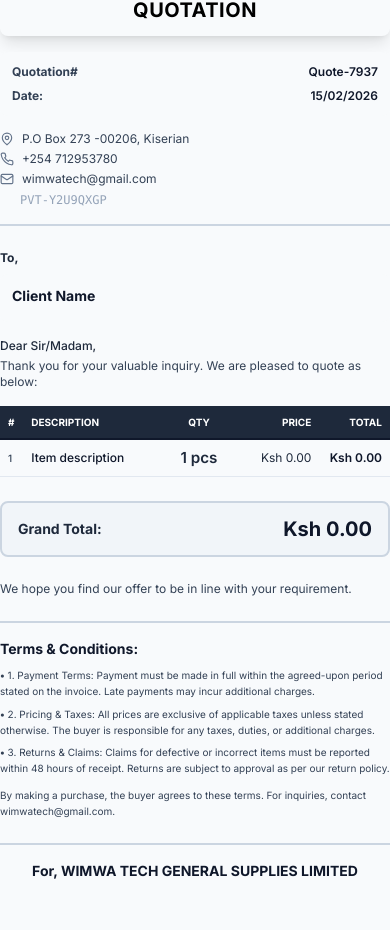
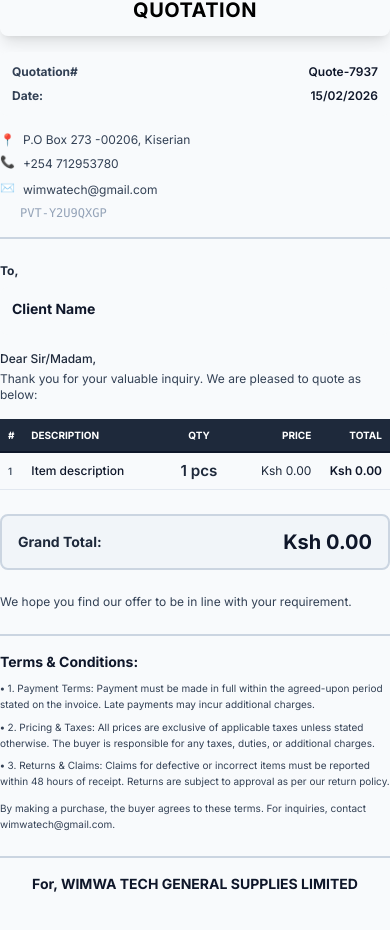
Before and after one commit to Clinton431/Quotation-Maker, a React (Create React App) app in the folder client/: page / in a window 390 px wide. Shown: the part 1477-2407 px from the top of the page. Built offline with nearby package versions, Linux system fonts and the light colour scheme; no server answers.

Commit message:
icons fix

```diff
--- a/client/src/App.js
+++ b/client/src/App.js
@@ -1,15 +1,5 @@
 import React, { useState, useRef } from "react";
-import {
-  FileText,
-  Plus,
-  Trash2,
-  Download,
-  Save,
-  Mail,
-  Phone,
-  MapPin,
-  User,
-} from "lucide-react";
+import { FileText, Plus, Trash2, Download, Save, User } from "lucide-react";
 import html2canvas from "html2canvas";
 import jsPDF from "jspdf";
 import { format } from "date-fns";
@@ -307,7 +297,7 @@
       <div className="w-full max-w-7xl mx-auto grid grid-cols-1 lg:grid-cols-3 gap-0 sm:gap-8">
         {/* ── Left Column: Form ── */}
         <div className="lg:col-span-1 space-y-6 animate-slide-up">
-          {/* Client Info — unchanged */}
+          {/* Client Info */}
           <div className="card">
             <div className="flex items-center gap-3 mb-6">
               <div className="p-2 bg-primary-100 rounded-lg">
@@ -444,16 +434,11 @@
                       />
                     </div>
 
-                    {/* ── Unit selector — the ONLY new UI element ── */}
+                    {/* ── Unit selector ── */}
                     <div>
                       <label className="block text-xs font-semibold text-slate-600 mb-1">
                         Unit
                       </label>
-                      {/*
-                        Two-button pill: pcs (dark) or kgs (amber).
-                        Active = filled with colour. Inactive = plain ghost.
-                        Clicking a button directly sets that item's unit.
-                      */}
                       <div
                         className="flex rounded-lg border-2 border-slate-300 overflow-hidden w-full"
                         style={{ height: "38px" }}
@@ -592,22 +577,23 @@
                       </span>
                     </div>
                   </div>
+                  {/* Mobile: company contact info — Unicode icons for pdf compat */}
                   <div className="space-y-1.5 text-xs text-slate-700">
                     <div className="flex items-center gap-2">
-                      <MapPin className="w-3.5 h-3.5 flex-shrink-0 text-slate-500" />
+                      <span className="flex-shrink-0 text-slate-500">📍</span>
                       <span className="leading-none">
                         {formData.companyInfo.address}
                       </span>
                     </div>
-                    <div className="flex items-center gap-2">
-                      <Phone className="w-3.5 h-3.5 flex-shrink-0 text-slate-500" />
-                      <span className="leading-none">
+                    <div className="flex items-start gap-2">
+                      <span className="flex-shrink-0 text-slate-500">📞</span>
+                      <span className="text-slate-700 break-words leading-relaxed">
                         {formData.companyInfo.phone}
                       </span>
                     </div>
-                    <div className="flex items-center gap-2">
-                      <Mail className="w-3.5 h-3.5 flex-shrink-0 text-slate-500" />
-                      <span className="leading-none break-all">
+                    <div className="flex items-start gap-2">
+                      <span className="flex-shrink-0 text-slate-500">✉️</span>
+                      <span className="text-slate-700 break-words leading-relaxed">
                         {formData.companyInfo.email}
                       </span>
                     </div>
@@ -635,22 +621,29 @@
                         {formData.companyInfo.name}
                       </h1>
                       <p className="text-sm text-slate-600 mb-3">Wimwa Tech</p>
+                      {/* Desktop: company contact info — Unicode icons for pdf compat */}
                       <div className="space-y-1.5 text-sm text-slate-700">
                         <div className="flex items-center gap-2">
-                          <MapPin className="w-4 h-4 flex-shrink-0 text-slate-500" />
+                          <span className="flex-shrink-0 text-slate-500">
+                            📍
+                          </span>
                           <span className="leading-none">
                             {formData.companyInfo.address}
                           </span>
                         </div>
-                        <div className="flex items-center gap-2">
-                          <Phone className="w-4 h-4 flex-shrink-0 text-slate-500" />
-                          <span className="leading-none">
+                        <div className="flex items-start gap-2">
+                          <span className="flex-shrink-0 text-slate-500">
+                            📞
+                          </span>
+                          <span className="text-slate-700 break-words leading-relaxed">
                             {formData.companyInfo.phone}
                           </span>
                         </div>
-                        <div className="flex items-center gap-2">
-                          <Mail className="w-4 h-4 flex-shrink-0 text-slate-500" />
-                          <span className="leading-none">
+                        <div className="flex items-start gap-2">
+                          <span className="flex-shrink-0 text-slate-500">
+                            ✉️
+                          </span>
+                          <span className="text-slate-700 break-words leading-relaxed">
                             {formData.companyInfo.email}
                           </span>
                         </div>
@@ -706,19 +699,20 @@
                       {formData.clientInfo.address}
                     </p>
                   )}
-                  <div className="flex flex-col sm:flex-row sm:flex-wrap gap-1 sm:gap-3 text-xs sm:text-sm text-slate-700">
+                  {/* Client contact info — Unicode icons for pdf compat */}
+                  <div className="space-y-2 text-xs sm:text-sm text-slate-700">
                     {formData.clientInfo.phone && (
-                      <div className="flex items-center gap-2">
-                        <Phone className="w-3.5 h-3.5 flex-shrink-0 text-slate-500" />
-                        <span className="leading-none">
+                      <div className="flex items-start gap-2">
+                        <span className="flex-shrink-0 text-slate-500">📞</span>
+                        <span className="break-words leading-relaxed">
                           {formData.clientInfo.phone}
                         </span>
                       </div>
                     )}
                     {formData.clientInfo.email && (
-                      <div className="flex items-center gap-2">
-                        <Mail className="w-3.5 h-3.5 flex-shrink-0 text-slate-500" />
-                        <span className="leading-none break-all">
+                      <div className="flex items-start gap-2">
+                        <span className="flex-shrink-0 text-slate-500">✉️</span>
+                        <span className="break-words leading-relaxed">
                           {formData.clientInfo.email}
                         </span>
                       </div>
@@ -735,17 +729,7 @@
                 below:
               </p>
 
-              {/*
-                Items Table
-                ─────────────────────────────────────────────────────────────
-                Key changes from the original:
-                • overflow wrappers use "visible" not "hidden" — prevents
-                  html2canvas from clipping the unit badge
-                • tableLayout "auto" — QTY column sizes to its content
-                • QTY <td> — quantity on one line, coloured badge below it;
-                  uses generous padding + whiteSpace:nowrap so both are fully
-                  painted inside the cell in both preview and PDF
-              */}
+              {/* Items Table */}
               <div
                 className="mb-6 sm:mb-8 sm:-mx-4"
                 style={{ overflowX: "auto", overflowY: "visible" }}
@@ -798,22 +782,19 @@
                               {item.description || "Item description"}
                             </p>
                           </td>
-
-                          {/* QTY cell — quantity number + clear unit badge */}
                           <td
                             style={{
                               padding: "10px 16px",
                               textAlign: "center",
                               verticalAlign: "middle",
-                              whiteSpace: "nowrap", // prevents wrapping
+                              whiteSpace: "nowrap",
                               fontWeight: 600,
-                              color: "#1e293b", // same slate tone used in page
+                              color: "#1e293b",
                               fontSize: "0.95rem",
                             }}
                           >
                             {item.quantity} {item.unit}
                           </td>
-
                           <td className="p-2 sm:p-3 text-right text-slate-800 text-xs sm:text-sm whitespace-nowrap">
                             Ksh{" "}
                             {item.price.toLocaleString("en-KE", {
```
